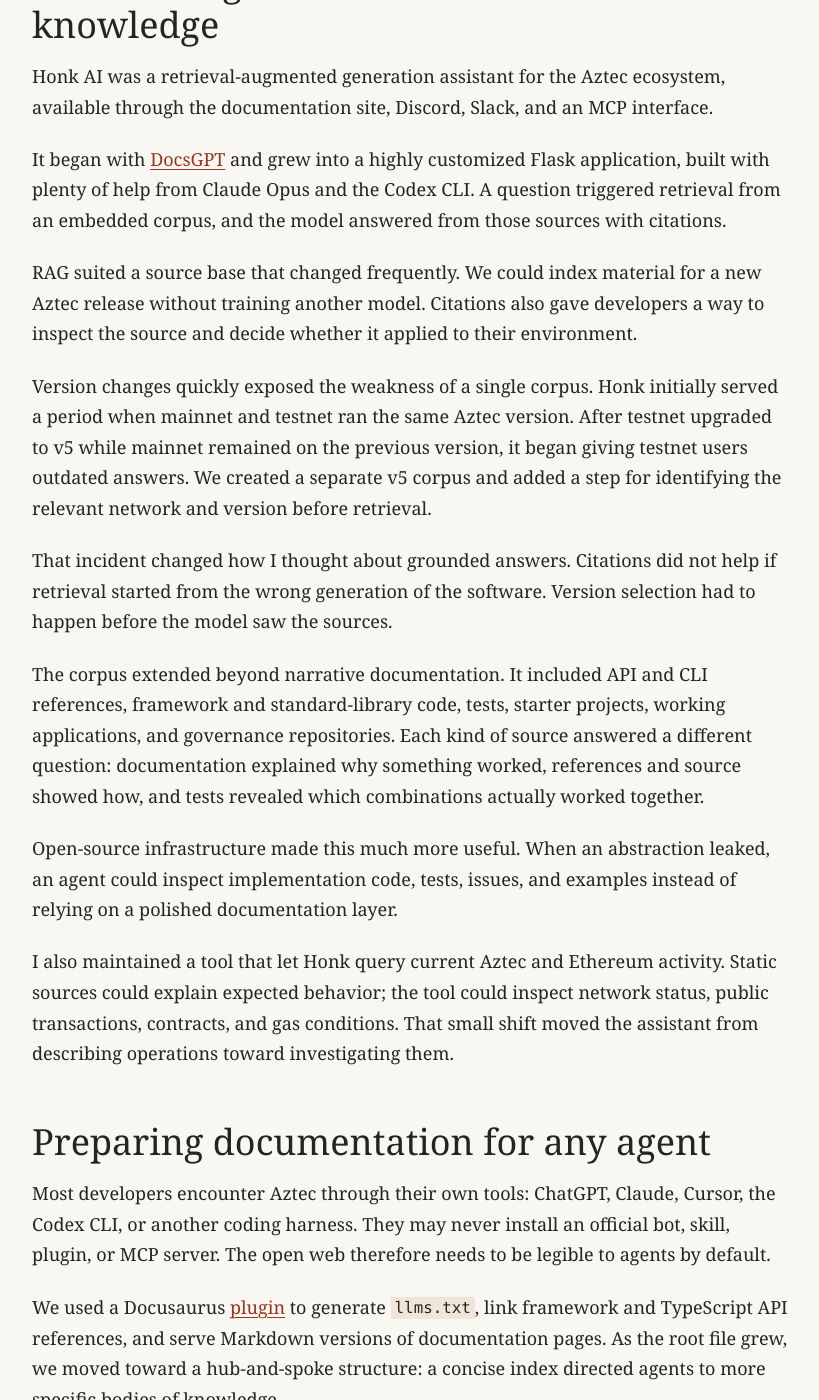
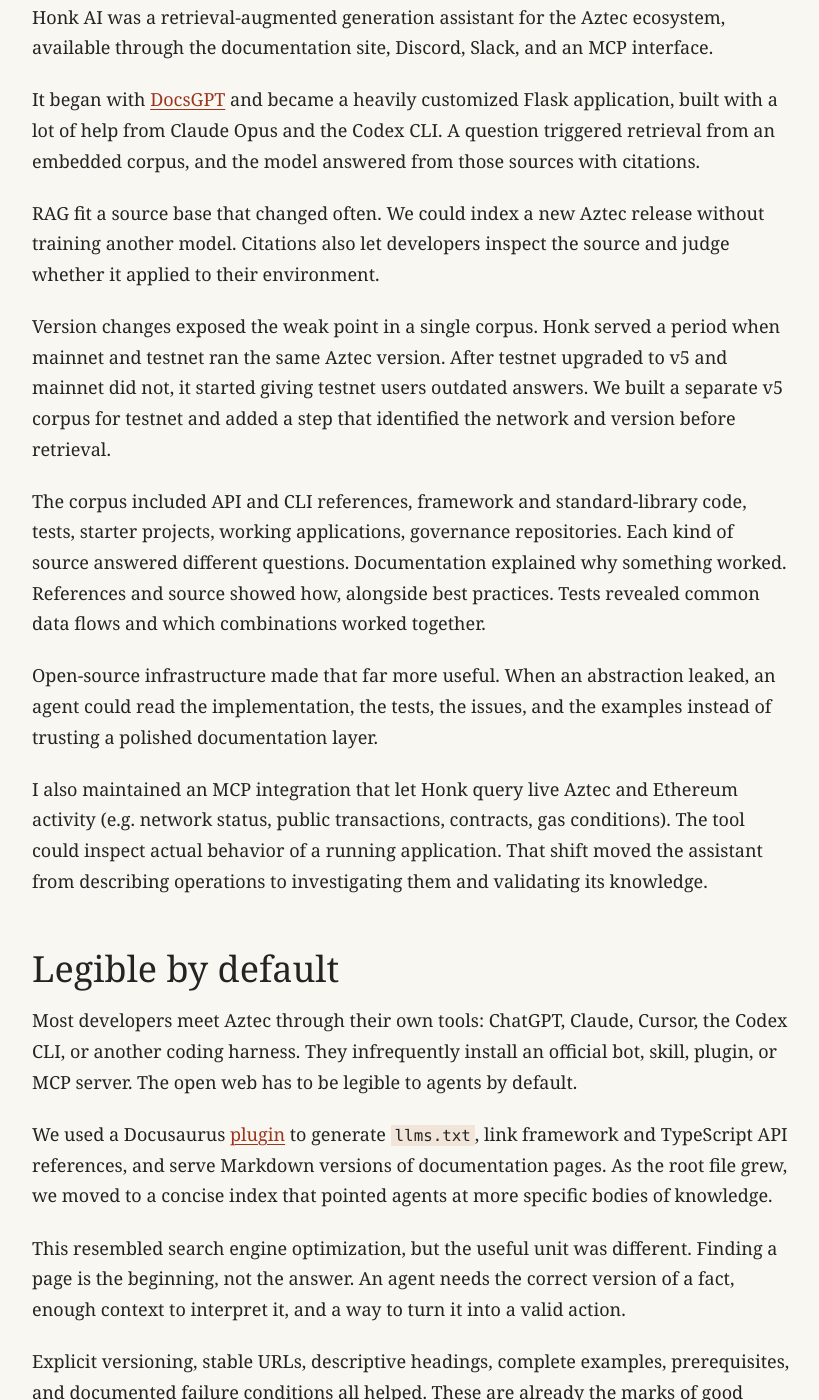
Before and after one commit to critesjosh/joshcritesdotcom, a Jekyll site: the page built from _posts/2026-07-16-ai-native-developer-support-at-aztec.md, in a window 1280 px wide and 1400 px high, scrolled down 2213 px. Shown: the whole window, without its empty margins (228-1047 px from the left). Built offline with Jekyll 4.4.1, drawn with Linux system fonts in a browser that asks for light colours; some of the changed text lies outside the part shown.

Commit message:
Revise AI-Native Developer Support essay

```diff
--- a/_posts/2026-07-16-ai-native-developer-support-at-aztec.md
+++ b/_posts/2026-07-16-ai-native-developer-support-at-aztec.md
@@ -5,80 +5,90 @@
 description: How versioned knowledge, agent-readable documentation, and execution environments changed developer support at Aztec.
 ---
 
-Software development is becoming a collaboration between people and agents. That changes how developers discover a technology, form a mental model of it, troubleshoot problems, and decide whether it is worth adopting.
+Software development is becoming a collaboration between people and agents. That changes how developers discover a technology, form mental models, troubleshoot problems, and decide whether it is worth adopting.
 
-At Aztec, I built AI systems that answered technical questions, maintained documentation, validated tutorials, reproduced bugs, and helped us understand where developers struggled. The work led me toward a practical definition of AI-native developer relations: give developers and their agents reliable context, let them test that context against real software, and use what goes wrong to improve the product.
+At Aztec, I built systems that answered technical questions, maintained documentation, validated tutorials, reproduced bugs, and showed us where developers struggled. The work led me to a working definition of AI-native developer relations: give developers and their agents reliable context, let them test that context against real software, and let what breaks feed the next attempt.
 
-This post covers the first two parts of that system: knowledge and execution. A [companion post](/posts/developer-relations-as-a-learning-system/) covers the feedback loop that connected support, evaluation, documentation, and product work.
+This post covers the first two parts of that system, knowledge and execution. A [companion post](/posts/developer-relations-as-a-learning-system/) covers the feedback loop that connected support, evaluation, documentation, and product work.
 
-## Aztec as a test case
+## The stack wouldn't hold still
 
 [Aztec](https://aztec.network/) is a privacy-focused layer 2 network. Developers use it to build applications with private state and private execution while using Ethereum for settlement.
 
-It is a difficult system to learn. A developer may need to understand zero-knowledge proofs, a new programming model, the [Noir language](https://noir-lang.org/), Aztec's smart contract framework, SDKs and command-line tools, and the differences among local environments, testnets, and mainnet.
+It is hard to learn. A developer needs working knowledge of zero-knowledge proofs, a new programming model, the [Noir language](https://noir-lang.org/), Aztec's smart contract framework, SDKs and command-line tools, and the differences among local environments, testnets, and mainnet.
 
-The stack also changed quickly. Releases could contain breaking changes, and different networks sometimes ran different versions. A technically correct answer for the wrong version could send a developer in exactly the wrong direction.
+The stack also moved fast. Releases shipped breaking changes, and different networks ran different versions. A technically correct answer for the wrong version sent a developer in the wrong direction.
 
-Working on Aztec made a new DevRel problem concrete for me: the same material had to serve human developers and the agents working on their behalf. Both needed clear explanations, precise references, and working examples. A person might notice ambiguity and ask a follow-up question. An agent might turn mismatched context into plausible-looking code. Both needed a way to check their understanding against a real system.
+So the same material had to serve different readers, a human developer and the agent working on their behalf. A person notices ambiguity and asks a follow-up whereas agents turn mismatched context into plausible-looking code. Neither can be trusted until the answer touches the software.
 
-## From a question to working code
+Any answer was a bet on the version.
 
-I initially treated this mostly as a knowledge problem. Help a developer form a mental map, give their agent the right source material, and better code should follow.
+## Knowledge was the wrong frame
 
-In practice, useful support kept pushing beyond retrieval. The developer needed to understand enough to direct the agent. Then the result had to survive tests, deployments, and comparison with the documentation. Whatever failed should make the next attempt easier.
+The goal is to give a developer a mental map, give their agent the right source material, and better code should follow.
 
-That experience changed the shape of the system. Honk AI helped with the mental map. Agent-readable documentation supplied context for building. Isolated environments let agents run what they produced. Support interactions showed us where the whole path broke down.
+Developers had to understand enough to direct their agent, whose result had to survive tests, deployments, and comparison with the documentation. And whatever failed had to make the next attempt easier.
 
-## Honk AI: a grounded interface to Aztec knowledge
+That changed the shape of the system. Honk AI carried the mental map, agent-readable documentation supplied the context and support interactions showed us where the path broke.
+
+Without running the output, we couldn't evaluate it.
+
+## Honk AI: Right answer, wrong version
 
 Honk AI was a retrieval-augmented generation assistant for the Aztec ecosystem, available through the documentation site, Discord, Slack, and an MCP interface.
 
-It began with [DocsGPT](https://github.com/arc53/DocsGPT) and grew into a highly customized Flask application, built with plenty of help from Claude Opus and the Codex CLI. A question triggered retrieval from an embedded corpus, and the model answered from those sources with citations.
+It began with [DocsGPT](https://github.com/arc53/DocsGPT) and became a heavily customized Flask application, built with a lot of help from Claude Opus and the Codex CLI. A question triggered retrieval from an embedded corpus, and the model answered from those sources with citations.
 
-RAG suited a source base that changed frequently. We could index material for a new Aztec release without training another model. Citations also gave developers a way to inspect the source and decide whether it applied to their environment.
+RAG fit a source base that changed often. We could index a new Aztec release without training another model. Citations also let developers inspect the source and judge whether it applied to their environment.
 
-Version changes quickly exposed the weakness of a single corpus. Honk initially served a period when mainnet and testnet ran the same Aztec version. After testnet upgraded to v5 while mainnet remained on the previous version, it began giving testnet users outdated answers. We created a separate v5 corpus and added a step for identifying the relevant network and version before retrieval.
+Version changes exposed the weak point in a single corpus. Honk served a period when mainnet and testnet ran the same Aztec version. After testnet upgraded to v5 and mainnet did not, it started giving testnet users outdated answers. We built a separate v5 corpus for testnet and added a step that identified the network and version before retrieval.
 
-That incident changed how I thought about grounded answers. Citations did not help if retrieval started from the wrong generation of the software. Version selection had to happen before the model saw the sources.
+The corpus included API and CLI references, framework and standard-library code, tests, starter projects, working applications, governance repositories. Each kind of source answered different questions. Documentation explained why something worked. References and source showed how, alongside best practices. Tests revealed common data flows and which combinations worked together.
 
-The corpus extended beyond narrative documentation. It included API and CLI references, framework and standard-library code, tests, starter projects, working applications, and governance repositories. Each kind of source answered a different question: documentation explained why something worked, references and source showed how, and tests revealed which combinations actually worked together.
+Open-source infrastructure made that far more useful. When an abstraction leaked, an agent could read the implementation, the tests, the issues, and the examples instead of trusting a polished documentation layer.
 
-Open-source infrastructure made this much more useful. When an abstraction leaked, an agent could inspect implementation code, tests, issues, and examples instead of relying on a polished documentation layer.
+I also maintained an MCP integration that let Honk query live Aztec and Ethereum activity (e.g. network status, public transactions, contracts, gas conditions). The tool could inspect actual behavior of a running application. That shift moved the assistant from describing operations to investigating them and validating its knowledge.
 
-I also maintained a tool that let Honk query current Aztec and Ethereum activity. Static sources could explain expected behavior; the tool could inspect network status, public transactions, contracts, and gas conditions. That small shift moved the assistant from describing operations toward investigating them.
+## Legible by default
 
-## Preparing documentation for any agent
+Most developers meet Aztec through their own tools: ChatGPT, Claude, Cursor, the Codex CLI, or another coding harness. They infrequently install an official bot, skill, plugin, or MCP server. The open web has to be legible to agents by default.
 
-Most developers encounter Aztec through their own tools: ChatGPT, Claude, Cursor, the Codex CLI, or another coding harness. They may never install an official bot, skill, plugin, or MCP server. The open web therefore needs to be legible to agents by default.
+We used a Docusaurus [plugin](https://github.com/rachfop/docusaurus-plugin-llms) to generate `llms.txt`, link framework and TypeScript API references, and serve Markdown versions of documentation pages. As the root file grew, we moved to a concise index that pointed agents at more specific bodies of knowledge.
 
-We used a Docusaurus [plugin](https://github.com/rachfop/docusaurus-plugin-llms) to generate `llms.txt`, link framework and TypeScript API references, and serve Markdown versions of documentation pages. As the root file grew, we moved toward a hub-and-spoke structure: a concise index directed agents to more specific bodies of knowledge.
+This resembled search engine optimization, but the useful unit was different. Finding a page is the beginning, not the answer. An agent needs the correct version of a fact, enough context to interpret it, and a way to turn it into a valid action.
 
-This resembled search engine optimization, but the useful unit was different. Finding a page was only the beginning. An agent needed the correct version of a fact, enough surrounding context to interpret it, and a way to turn it into a valid action.
+Explicit versioning, stable URLs, descriptive headings, complete examples, prerequisites, and documented failure conditions all helped. These are already the marks of good human documentation.
 
-Explicit versioning, stable URLs, descriptive headings, complete examples, prerequisites, and documented failure conditions all helped. These were already qualities of good human documentation. Designing for agents made existing ambiguities easier to see: assumptions a person might infer from context became obvious when an agent skipped them and produced the wrong result.
+The web was already the interface, agents just read it differently.
 
-## High-signal, versioned context through MCP
+## Compatibility beats volume
 
-For deeper integration, we published the [`@aztec/mcp-server`](https://www.npmjs.com/package/@aztec/mcp-server) package. It gave agents local access to selected repositories and documentation, preserved version context, and provided semantic search across the knowledge base.
+For deeper integration we published the [`@aztec/mcp-server`](https://www.npmjs.com/package/@aztec/mcp-server) package. It gave agents local access to selected repositories and documentation, preserved version context, and provided semantic search across the knowledge base.
 
-Version control was central to its design. “The Aztec API” changed across releases, branches, and networks. Extra context could make an answer worse if it quietly mixed incompatible generations of the stack.
+Version control was the design, not a feature. "The Aztec API" changed across releases, branches, and networks, and extra context made answers worse when it quietly mixed incompatible generations of the stack.
 
-I learned to care more about compatibility than volume. Aztec application developers, node operators, and infrastructure providers often used similar terms while asking different questions. Retrieval worked best when it assembled a small set of sources that belonged to the same task, audience, and software version.
+I stopped optimizing for volume. Aztec application developers, node operators, and infrastructure providers used similar words for different questions. Retrieval worked best when it assembled a small set of sources from the same task, audience, and software version.
 
-I had expected more developers to use Honk's own tools. Instead, many appeared to prefer coding agents with rich local context and tools they already knew. That changed how I saw the MCP server and agent-readable documentation: they were useful surfaces in their own right, rather than paths into one official assistant.
+I expected developers to route through Honk's own tools. Many preferred coding agents with rich local context and tools they already knew. That reframed the MCP server and agent-readable documentation as useful surfaces in their own right, not doorways into one official assistant.
 
-## When the agent needs to act
+A small corpus from the right generation beats a large one from everywhere.
 
-Some support problems require more than another paragraph of documentation. The agent has to run the software.
+## When the answer has to run
 
-I used persistent agent sessions that I could reach remotely, including through Telegram. Their host environments had the relevant Aztec tooling and network access. With scoped credentials and permissions, an agent could deploy an account contract, move test funds, send a transaction, inspect public state, or reproduce a bug report.
+Some support problems need more than another paragraph. The agent has to run the software.
 
-That made support more concrete. Given a GitHub issue, I could ask an agent to reproduce the behavior, collect the exact failure, compare it with the relevant source and documentation, and prepare a useful report for an engineer.
+I used persistent agent sessions I could reach remotely, including through Telegram. Their host environments had the relevant Aztec tooling and network access. With scoped credentials and permissions, an agent could deploy an account contract, move test funds, send a transaction, inspect public state, or reproduce a bug report.
 
-I applied the same approach to releases. Before publishing a new documentation version, I directed an agent to run through tutorials and Aztec.js examples, execute the snippets, and report assumptions that no longer held. This kind of broad, repetitive verification is difficult to perform manually on every release.
+That made support concrete. Given a GitHub issue, I could ask an agent to reproduce the behavior, collect the exact failure, compare it with the relevant source and documentation, and prepare a report an engineer could use.
 
-Execution also raised the stakes. An agent that can transact, deploy, or modify a repository needs stronger boundaries than a search interface. I kept credentials and test funds scoped to the environment, logged operations, and required approval before an agent crossed from inspection into a transaction.
+I applied the same approach to releases. Before publishing a documentation version, I sent an agent through the tutorials and Aztec.js examples, ran the snippets, and collected the assumptions that no longer held. That kind of broad, repetitive verification is close to impossible to do by hand on every release.
 
-Taken together, these systems shortened the distance between a developer's question and observable behavior on a real network. A support interaction could end with evidence instead of speculation.
+Execution also raises the stakes. An agent that can transact, deploy, or modify a repository needs tighter boundaries than a search interface. I kept credentials and test funds scoped to the environment, logged operations, and required approval before an agent crossed from inspection into a transaction.
 
-They also left behind something I had not set out to build: a record of recurring failures. In a [companion post](/posts/developer-relations-as-a-learning-system/), I describe how those signals fed back into documentation, tooling, and product work.
+## Failure was the useful output
+
+Together, these systems shortened the distance between a developer's question and observable behavior on a real network. A support interaction could end with evidence instead of speculation.
+
+They also left something I had not set out to build: a record of recurring failures. In the [companion post](/posts/developer-relations-as-a-learning-system/), I describe how those signals fed back into documentation, tooling, and product work.
+
+Reliable context is not something you write once. It is something the software keeps confirming.
```
